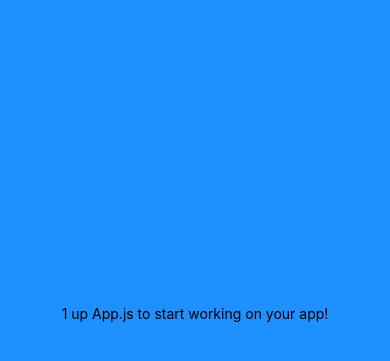
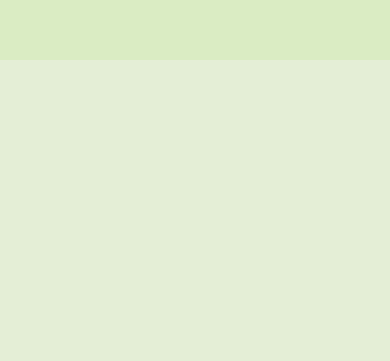
Before and after one commit to Ri-Hong/ASL-to-Text, a React Native app: screen / in a window 390 px wide. Shown: the part 109-470 px from the top of the page. Built offline with nearby package versions, Linux system fonts and the light colour scheme.

Commit message:
fix issues, add backgound

```diff
--- a/App.js
+++ b/App.js
@@ -1,13 +1,13 @@
 import { StatusBar } from 'expo-status-bar';
 import React from 'react';
 import { StyleSheet, Text, View, SafeAreaView} from 'react-native';
+import ASLConverterScreen from './app/screens/ASLConverterScreen';
+
 
 export default function App() {
 
   return (
-    <SafeAreaView style={styles.container}>
-      <Text> 1 up App.js to start working on your app! </Text>
-    </SafeAreaView>
+    <ASLConverterScreen />
   );
 }
 
--- a/app.json
+++ b/app.json
@@ -4,9 +4,9 @@
     "slug": "ASL-to-Text",
     "version": "1.0.0",
     "orientation": "portrait",
-    "icon": ".app/assets/icon.png",
+    "icon": "./app/assets/icon.png",
     "splash": {
-      "image": ".app/assets/splash.png",
+      "image": "./app/assets/splash.png",
       "resizeMode": "contain",
       "backgroundColor": "#ffffff"
     },
@@ -21,12 +21,12 @@
     },
     "android": {
       "adaptiveIcon": {
-        "foregroundImage": "./assets/adaptive-icon.png",
+        "foregroundImage": "./app/assets/adaptive-icon.png",
         "backgroundColor": "#FFFFFF"
       }
     },
     "web": {
-      "favicon": "./assets/favicon.png"
+      "favicon": "./app/assets/favicon.png"
     },
     "description": ""
   }
--- a/app/screens/ASLConverterScreen.js
+++ b/app/screens/ASLConverterScreen.js
@@ -1,12 +1,51 @@
 // screen where ASL gets converted into English
 import React from 'react'
 
+import {
+  View,
+  SafeAreaView
+} from 'react-native'
+
 const ASLConverterScreen = () => {
   return (
-    <>
 
-    </>
+    // This SafeAreaView is the background
+    <SafeAreaView
+      style={{
+        backgroundColor: "#e4eed6ff",
+        flex: 1
+      }}
+    >
+
+      {/* This View is the top navbar */}
+      <View
+        style={{
+          backgroundColor: "#daecc3ff",
+          flex: 0.2
+        }}
+      >
+      </View>
+
+    </SafeAreaView>
   )
 }
 
+    // // Text Area
+    // <View
+    //   style={{
+    //     flex: 1,
+    //     backgroundColor: "#e4eed6ff"
+    //   }}
+    // >
+
+    //   {/* Top Bar */}
+    //   <View
+    //     style={{
+    //       flex: 5,
+    //       backgroundColor: "#daecc3ff"
+    //     }}
+    //   ></View>
+
+    // </View>
+
 export default ASLConverterScreen
```
